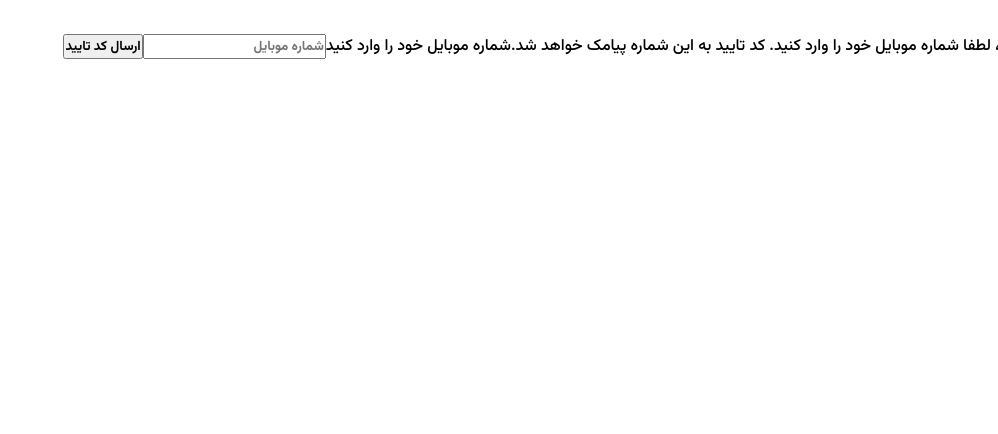
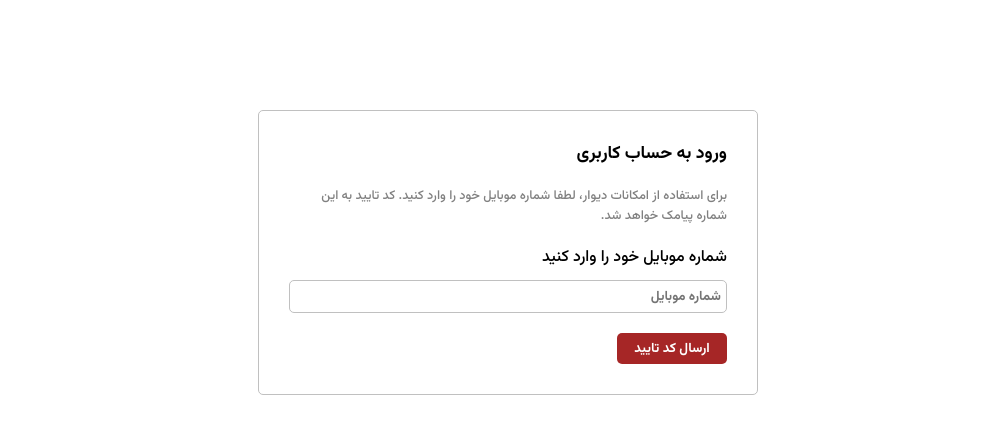
Before and after one commit to sasan-farhadi/divar-front-end, a React (Vite) app: page /auth in a window 1280 px wide. Shown: the top 434 px of the page, without its empty margins (282-1280 px from the left). Built offline with nearby package versions, Linux system fonts and the light colour scheme; no server answers.

Commit message:
auth complate

```diff
--- /dev/null
+++ b/src/components/module/Loader.jsx
@@ -0,0 +1,11 @@
+import styles from "./Loader.module.css"
+
+const Loader = () => {
+    return (
+        <div className={styles.container}>
+            <span className={styles.loader}></span>
+        </div>
+    )
+}
+
+export default Loader
--- /dev/null
+++ b/src/components/module/Loader.module.css
@@ -0,0 +1,26 @@
+.container {
+    text-align: center;
+    margin-top: 150px;
+}
+
+.loader {
+    width: 30px;
+    height: 30px;
+    margin: auto;
+    border: 4px solid #ffc5c5;
+    border-bottom-color: #a62626;
+    border-radius: 50%;
+    display: inline-block;
+    box-sizing: border-box;
+    animation: rotation 1s linear infinite;
+}
+
+@keyframes rotation {
+    0% {
+        transform: rotate(0deg);
+    }
+
+    100% {
+        transform: rotate(360deg);
+    }
+}
--- a/src/components/template/CheckOtpForm.jsx
+++ b/src/components/template/CheckOtpForm.jsx
@@ -1,7 +1,14 @@
+import { useQuery } from "@tanstack/react-query"
+import { useNavigate } from "react-router-dom"
 import { checkOtp } from "services/auth"
-import {setCookie} from "utils/cookie"
+import { getProfile } from "services/user"
+import { setCookie } from "utils/cookie"
+import styles from "./CheckOtpForm.module.css"
 
 const CheckOtpForm = ({ code, setCode, setStep, mobile }) => {
+    const navigate = useNavigate()
+    const { refetch } = useQuery(["profile"], getProfile)
+
     const submitHanlder = async (e) => {
         e.preventDefault()
         if (code.length !== 5) return
@@ -10,17 +17,19 @@
 
         if (response) {
             setCookie(response.data)
+            navigate("/")
+            refetch()
         }
         if (error) console.log(error.response.data.message)
     }
     return (
-        <form onSubmit={submitHanlder}>
+        <form onSubmit={submitHanlder} className={styles.form}>
             <p>تایید کد پیامک شده</p>
             <span>کد پیامک شده به شماره «{mobile}» را وارد کنید</span>
             <label htmlFor="input">کد تایید را وارد کنید</label>
             <input type="text" id="input" placeholder="کد تایید" value={code} onChange={e => setCode(e.target.value)} />
             <button type="submit">ورود</button>
-            <button onClick={() => setStep(1)}>تغییر شماره موبایل</button>
+            <button onClick={() => setStep(1)} className={styles.backbutton}>تغییر شماره موبایل</button>
         </form>
     )
 }
--- /dev/null
+++ b/src/components/template/CheckOtpForm.module.css
@@ -0,0 +1,47 @@
+.form {
+    max-width: 500px;
+    margin: auto;
+    display: flex;
+    flex-direction: column;
+    margin-top: 100px;
+    border: 1px solid silver;
+    border-radius: 5px;
+    padding: 30px;
+}
+
+.form p {
+    font-size: 1.1rem;
+    font-weight: 400;
+    margin-bottom: 20px;
+}
+
+.form span {
+    color: gray;
+    font-size: 0.8rem;
+    margin-bottom: 20px;
+}
+
+.form input {
+    margin: 10px 0 20px;
+    padding: 5px;
+    border: 1px solid silver;
+    border-radius: 5px;
+}
+
+.form button {
+    width: 110px;
+    padding: 5px 10px;
+    border: none;
+    background-color: #a62626;
+    color: #fff;
+    border-radius: 5px;
+    cursor: pointer;
+}
+
+.form .backbutton {
+    background-color: #fff;
+    color: #a62626;
+    border: 1px solid #a62626;
+    width: 150px;
+    margin-top: 30px;
+}
--- a/src/components/template/SendOtpForm.jsx
+++ b/src/components/template/SendOtpForm.jsx
@@ -1,4 +1,5 @@
 import { sendOtp } from "services/auth"
+import styles from './SendOtpForm.module.css'
 
 const SendOtpForm = ({ mobile, setMobile, setStep }) => {
     const submitHandler = async (e) => {
@@ -9,7 +10,7 @@
         if (error) console.log(error.response.data.message)
     }
     return (
-        <form onSubmit={submitHandler}>
+        <form onSubmit={submitHandler} className={styles.form}>
             <p>ورود به حساب کاربری</p>
             <span>برای استفاده از امکانات دیوار، لطفا شماره موبایل خود را وارد کنید. کد تایید به این شماره پیامک خواهد شد.</span>
             <label htmlFor="input">شماره موبایل خود را وارد کنید</label>
--- /dev/null
+++ b/src/components/template/SendOtpForm.module.css
@@ -0,0 +1,39 @@
+.form {
+    max-width: 500px;
+    margin: auto;
+    display: flex;
+    flex-direction: column;
+    margin-top: 100px;
+    border: 1px solid silver;
+    border-radius: 5px;
+    padding: 30px;
+}
+
+.form p {
+    font-size: 1.1rem;
+    font-weight: 400;
+    margin-bottom: 20px;
+}
+
+.form span {
+    color: gray;
+    font-size: 0.8rem;
+    margin-bottom: 20px;
+}
+
+.form input {
+    margin: 10px 0 20px;
+    padding: 5px;
+    border: 1px solid silver;
+    border-radius: 5px;
+}
+
+.form button {
+    width: 110px;
+    padding: 5px 10px;
+    border: none;
+    background-color: #a62626;
+    color: #fff;
+    border-radius: 5px;
+    cursor: pointer;
+}
--- a/src/configs/api.js
+++ b/src/configs/api.js
@@ -1,8 +1,38 @@
 import axios from "axios";
+import { getNewTokens } from "services/token";
+import { setCookie } from "src/utils/cookie";
+import { getCookie } from "utils/cookie";
+
 const api = axios.create({
     baseURL: import.meta.env.VITE_BASE_URL,
     headers: { "contant-Type": "application/json" }
 })
 
+api.interceptors.request.use((request) => {
+    const accessToken = getCookie("accessToken")
+    if (accessToken) {
+        request.headers["Authorization"] = `bearer ${accessToken}`
+    }
+    return request
+}, (error) => {
+    return Promise.reject(error)
+})
+
+api.interceptors.response.use((response) => {
+    return response
+},
+    async (error) => {
+        const originalRequest = error.config
+        console.log(originalRequest)
+        if (error.response.status === 401 && !originalRequest._retry) {
+            originalRequest._retry = true
+
+            const res = await getNewTokens()
+            if (!res?.response) return
+            setCookie(res.response.data)
+
+            return api(originalRequest)
+        }
+    })
 
 export default api
--- a/src/router/Router.jsx
+++ b/src/router/Router.jsx
@@ -1,19 +1,26 @@
-import { Route, Routes } from "react-router-dom"
+import { Navigate, Route, Routes } from "react-router-dom"
+import { useQuery } from "@tanstack/react-query"
 
 import PageNotFound from "pages/404"
 import AdminPage from "pages/AdminPage"
 import AuthPage from "pages/AuthPage"
 import DashboardPage from "pages/DashboardPage"
 import HomePage from "pages/HomePage"
+import { getProfile } from "services/user"
+import Loader from "components/module/Loader"
 
 const Router = () => {
+    const { data, isLoading } = useQuery(["profile"], getProfile)
+
+    if (isLoading) return <Loader />
+    //09189990099 admin
     return (
         <div>
             <Routes>
                 <Route index element={<HomePage />} />
-                <Route path="/dashboard" element={<DashboardPage />} />
-                <Route path="/auth" element={<AuthPage />} />
-                <Route path="/admin" element={<AdminPage />} />
+                <Route path="/dashboard" element={data ? <DashboardPage /> : <Navigate to="/auth" />} />
+                <Route path="/auth" element={data ? <Navigate to="/dashboard" /> : <AuthPage />} />
+                <Route path="/admin" element={data && data.data.role === "ADMIN" ? <AdminPage /> : <Navigate to="/" />} />
                 <Route path="*" element={<PageNotFound />} />
             </Routes>
         </div>
--- /dev/null
+++ b/src/services/token.js
@@ -0,0 +1,15 @@
+import { getCookie } from 'utils/cookie'
+import api from 'configs/api'
+
+const getNewTokens = async () => {
+    const refreshToken = getCookie("refreshToken")
+    if (!refreshToken) return
+    try {
+        const response = await api.post("/auth/check-refresh-token", { refreshToken })
+        return { response }
+    } catch (error) {
+        return { error }
+    }
+}
+
+export { getNewTokens }
--- /dev/null
+++ b/src/services/user.js
@@ -0,0 +1,4 @@
+import api from 'configs/api'
+
+const getProfile = () => api.get("user/whoami").then((res) => res || false)
+export { getProfile }
--- a/src/utils/cookie.js
+++ b/src/utils/cookie.js
@@ -4,4 +4,9 @@
     document.cookie = `refreshToken=${tokens.refreshToken}; max-age=${30 * 24 * 60 * 60}`
 }
 
-export {setCookie}
+const getCookie = (cookieName) => {
+    //علامت سوال آبشنال چینینگ است که اگر عبارت اشتباه وارد شد فانکشن به خطا نخورد
+    return document.cookie.split(";").find(token => token.trim().split("=")[0] === cookieName)?.split("=")[1]
+}
+
+export { setCookie, getCookie }
```
